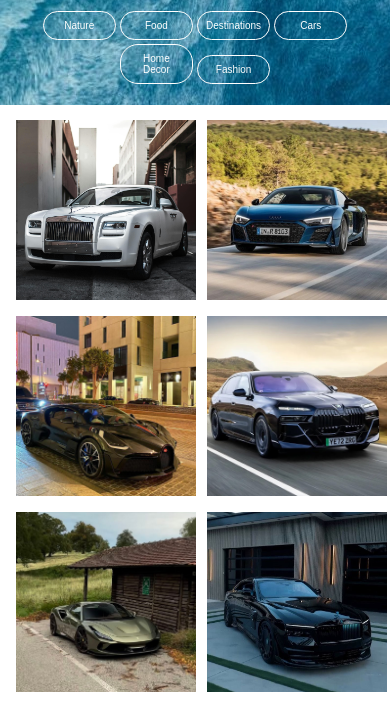
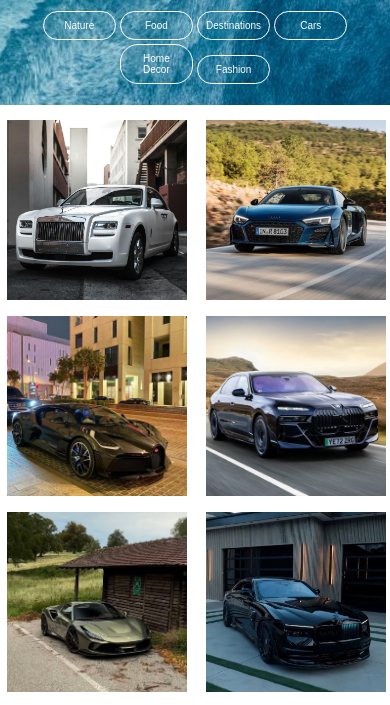
Before and after one commit to rumaisa25/CodeAlpha_Project_imageGallery, a plain HTML site: page cars.html in a window 390 px wide. Shown: the part 83-788 px from the top of the page. Drawn offline with Linux system fonts and the light colour scheme; a web font is replaced by a local one.

Commit message:
Update style.css

```diff
--- a/style.css
+++ b/style.css
@@ -282,7 +282,8 @@ footer p{
     .box {
         grid-template-columns: repeat(2, 1fr);
         gap: 10px;
-        margin-right: 2px;
+        margin-right: 0;
+        margin-left: 2px;
       }
 
       .wrapper{
```
